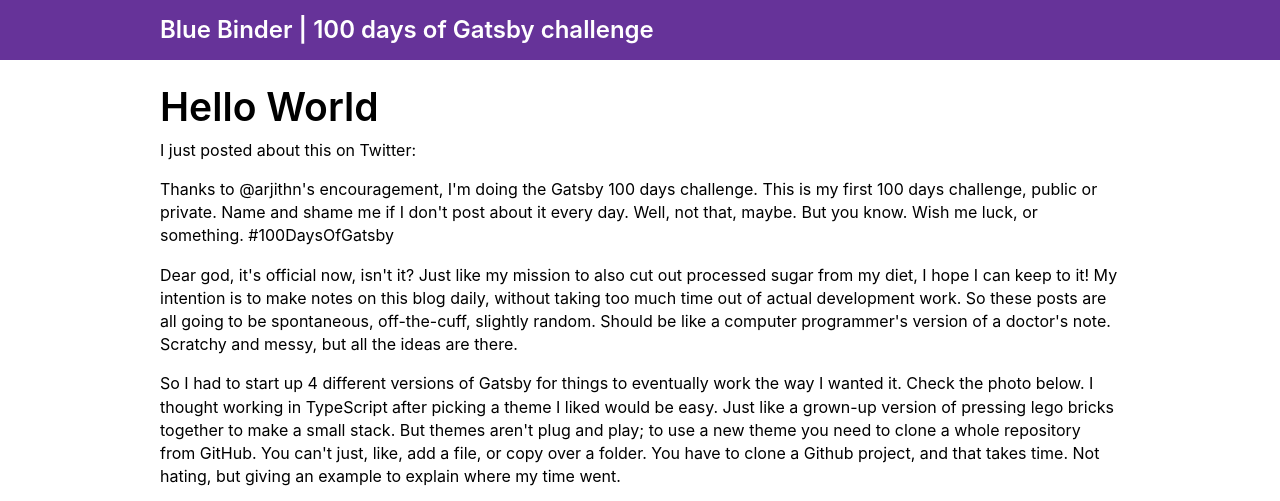
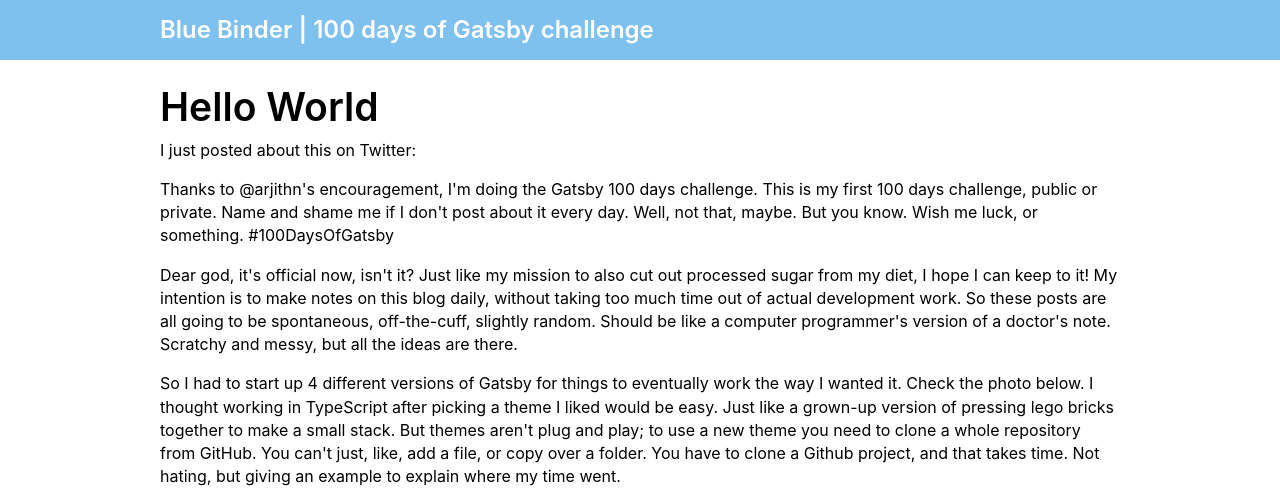
Before and after one commit to meyian/blue-binder, a Gatsby site: page / in a window 1280 px wide. Shown: the top 501 px of the page. Built offline with nearby package versions, Linux system fonts and the light colour scheme; Gatsby itself is replaced by a stand-in of ours.

Commit message:
Change theme colors

```diff
--- a/src/components/Header.tsx
+++ b/src/components/Header.tsx
@@ -9,7 +9,7 @@
 const StyledHeader = styled.header`
   height: ${heights.header}px;
   padding: 0 ${dimensions.containerPadding}rem;
-  background-color: ${colors.brand};
+  background-color: ${colors.skyblue};
   color: ${transparentize(0.5, colors.white)};
 `
 
--- a/src/styles/variables.ts
+++ b/src/styles/variables.ts
@@ -1,6 +1,7 @@
 /* eslint-disable max-len */
 
 export const colors = {
+  skyblue: '#7EC0EE',
   brand: '#663399',
   lilac: '#9d7cbf',
   accent: '#ffb238',
```
